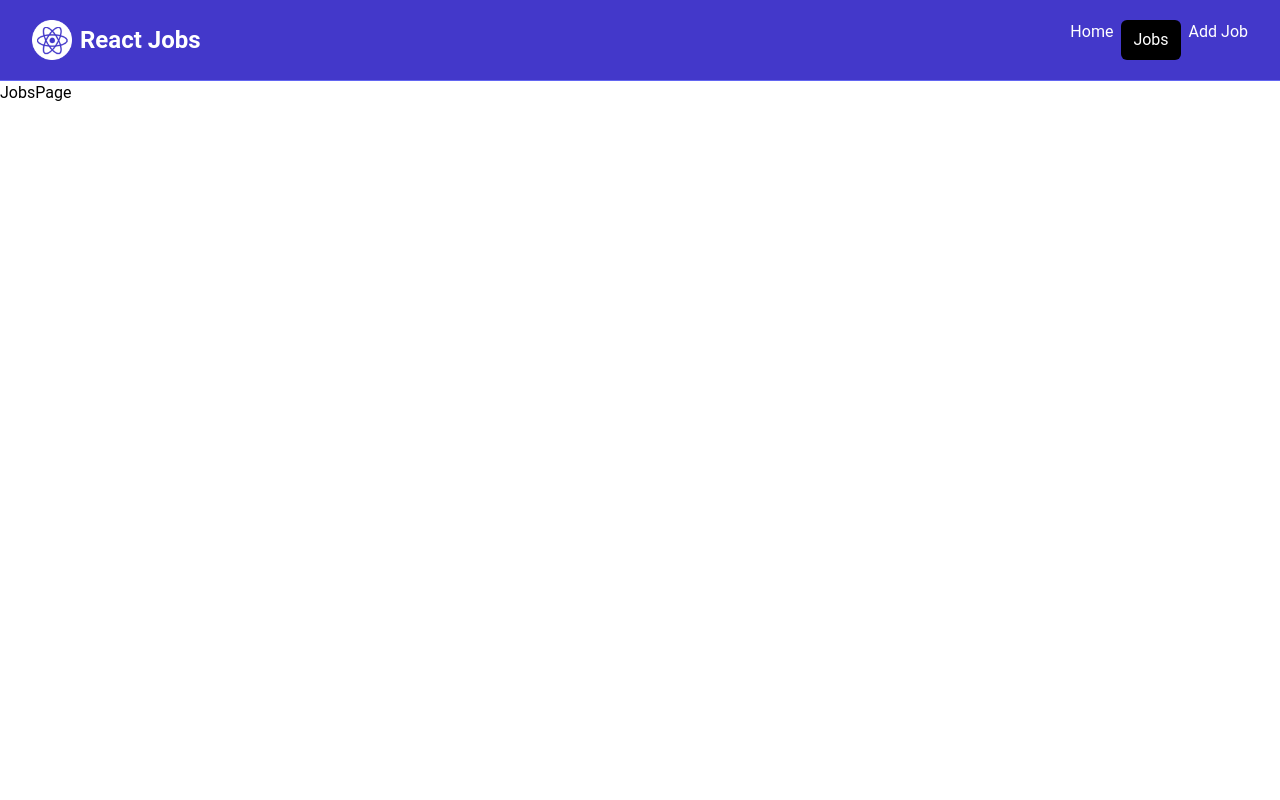
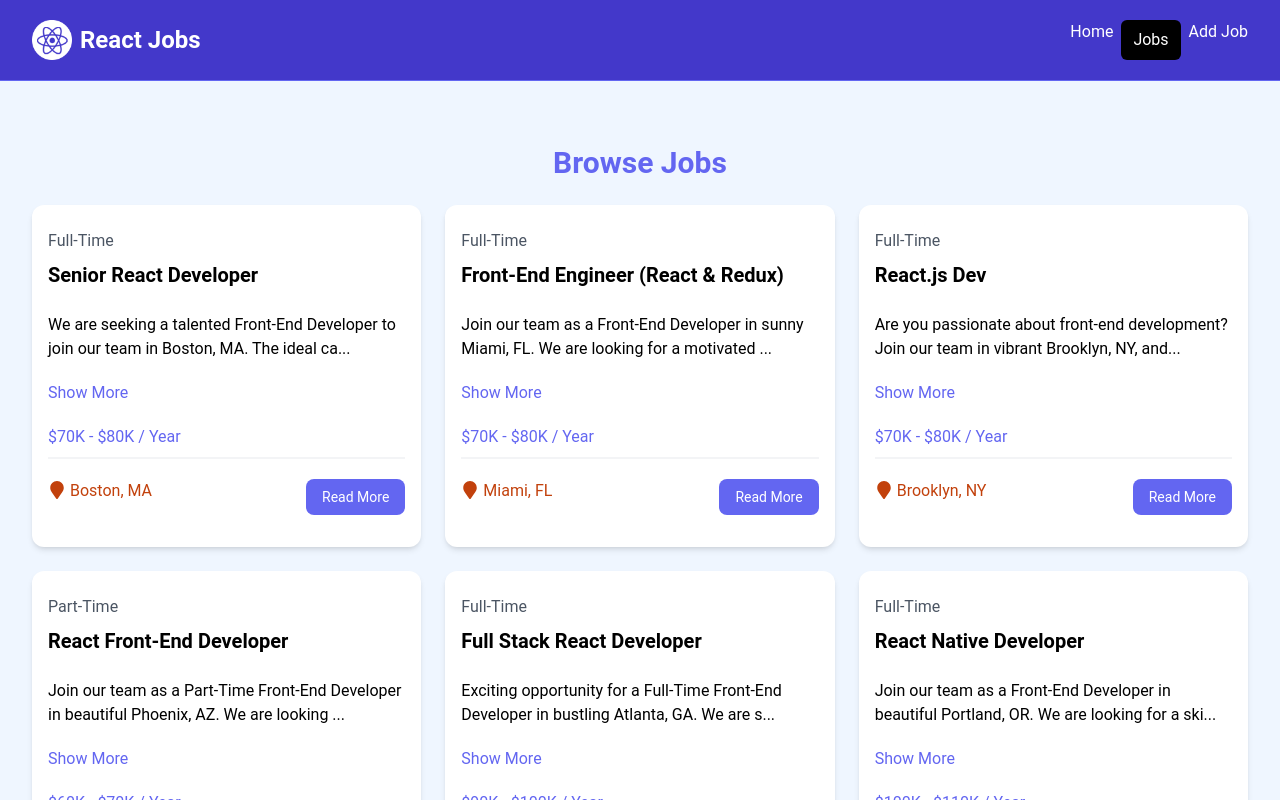
Before and after one commit to Quantumben/reactjs-job, a React (Vite) app: page /jobs in a window 1280 px wide. Shown: the top 800 px of the page. Built offline with nearby package versions, Linux system fonts and the light colour scheme.

Commit message:
using props and tenary operator

```diff
--- a/src/components/JobListings.jsx
+++ b/src/components/JobListings.jsx
@@ -2,16 +2,16 @@
 import Jobs from '../jobs.json'
 import JobListing from './Joblisting'
 
-const JobListings = () => {
-    const recentJobs = Jobs.slice(0, 3) // Get the first 3 jobs from the JSON file
+const JobListings = ({ isHome = false }) => {
+    const jobListings = isHome ? Jobs.slice(0, 3) : Jobs // Get the first 3 jobs if isHome is true, otherwise get all jobs
     return (
         <section className="bg-blue-50 px-4 py-10">
             <div className="container-xl lg:container m-auto">
                 <h2 className="text-3xl font-bold text-indigo-500 mb-6 text-center">
-                    Browse Jobs
+                   { isHome ? 'Latest  Jobs' : 'Browse Jobs'}
                 </h2>
                 <div className="grid grid-cols-1 md:grid-cols-3 gap-6">
-                    {recentJobs.map((job) => (
+                    {jobListings.map((job) => (
                        <JobListing  key={job.id} job={job} />
                     ))}
 
--- a/src/pages/HomePage.jsx
+++ b/src/pages/HomePage.jsx
@@ -9,7 +9,7 @@
     <>
       <Hero />
       <HomeCards />
-      <JobListings />
+      <JobListings isHome={true} />
       <ViewAllJobs />
     </>
   )
--- a/src/pages/JobsPage.jsx
+++ b/src/pages/JobsPage.jsx
@@ -1,8 +1,11 @@
 import React from 'react'
+import JobListings from '../components/JobListings'
 
 const JobsPage = () => {
   return (
-    <div>JobsPage</div>
+    <section className="bg-blue-50 px-4 py-6">
+      <JobListings />
+    </section>
   )
 }
 
```
